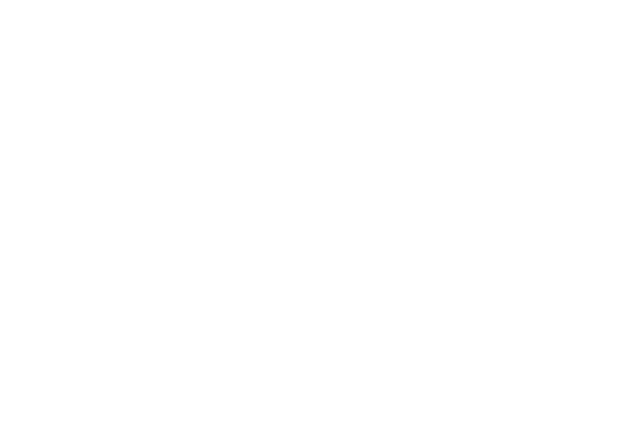
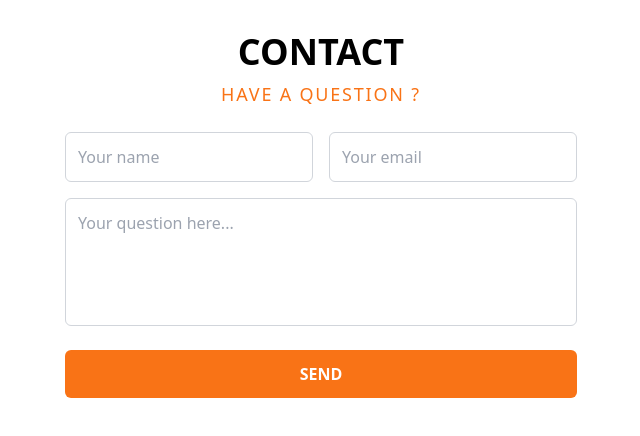
Before and after one commit to tahajaiti/STARTUP-SOFALON, a website: page public/about.html in a window 1280 px wide. Shown: the whole page, without its empty margins (319-959 px from the left). Drawn offline with nearby package versions, Linux system fonts and the light colour scheme.

Commit message:
ajouter section du formulaire

```diff
--- a/public/about.html
+++ b/public/about.html
@@ -4,10 +4,27 @@
     <meta charset="UTF-8">
     <meta name="viewport" content="width=device-width, initial-scale=1.0">
     <link rel="stylesheet" href="assets/css/style.css">
+    <script src="https://cdn.tailwindcss.com"></script>
     <title>Document</title>
 </head>
-<body>
 
+    <body class="bg-white font-sans">
+
+
+        <!-- Contact Section -->
+        <section class="flex flex-col items-center px-4 py-8">
+            <h2 class="text-4xl font-bold mb-2">CONTACT</h2>
+            <p class="text-lg text-orange-500 tracking-widest mb-6">HAVE A QUESTION ?</p>
+
+            <form class="w-full max-w-lg flex flex-col items-center">
+                <div class="flex space-x-4 w-full mb-4">
+                    <input type="text" placeholder="Your name" class="w-1/2 p-3 border border-gray-300 rounded-md focus:outline-none focus:ring focus:ring-orange-300">
+                    <input type="email" placeholder="Your email" class="w-1/2 p-3 border border-gray-300 rounded-md focus:outline-none focus:ring focus:ring-orange-300">
+                </div>
+                <textarea placeholder="Your question here..." class="w-full p-3 h-32 border border-gray-300 rounded-md resize-none focus:outline-none focus:ring focus:ring-orange-300 mb-6"></textarea>
+                <button type="submit" class="w-full py-3 bg-orange-500 text-white font-semibold rounded-md hover:bg-orange-600 transition">SEND</button>
+            </form>
+        </section>
 
 </body>
 </html>
```
